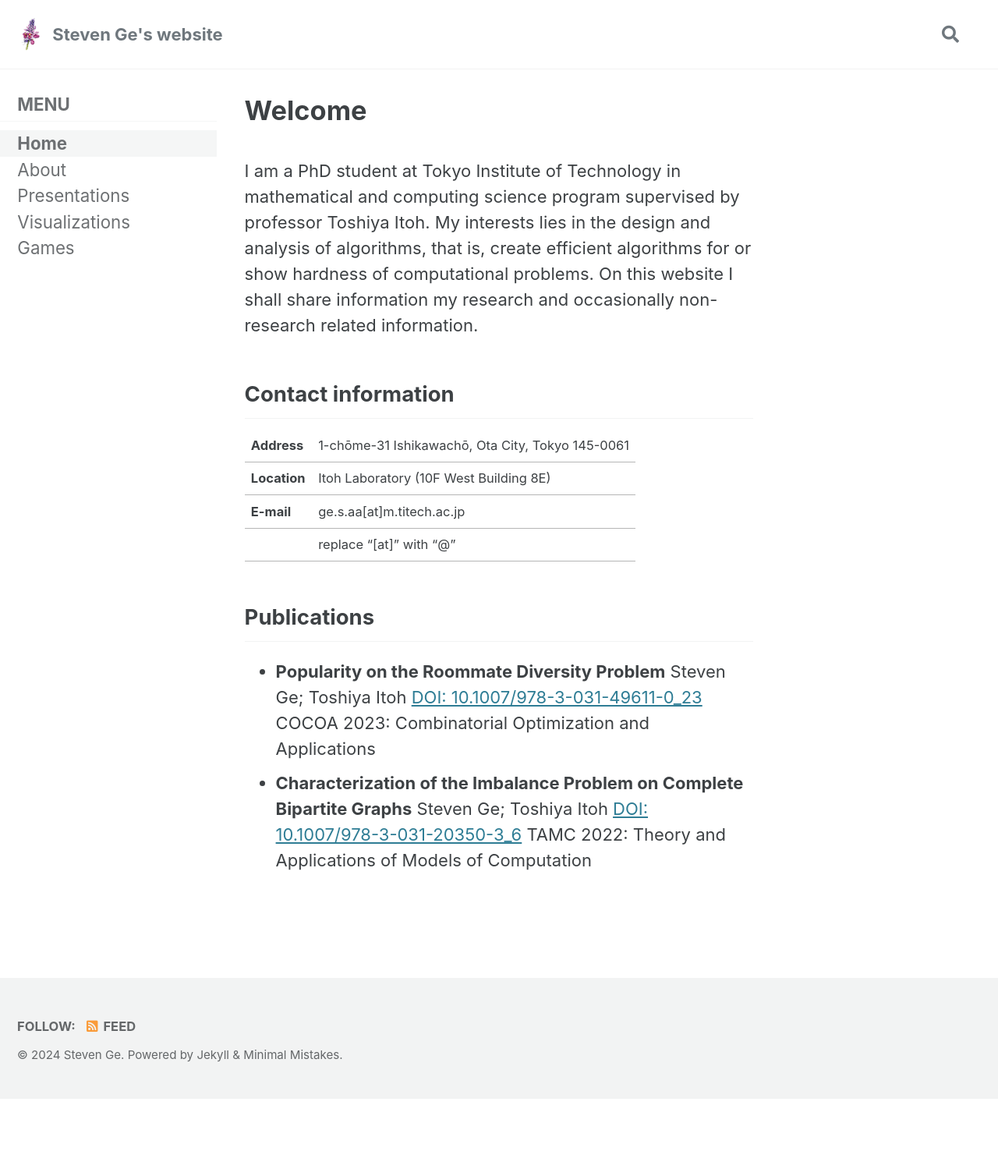
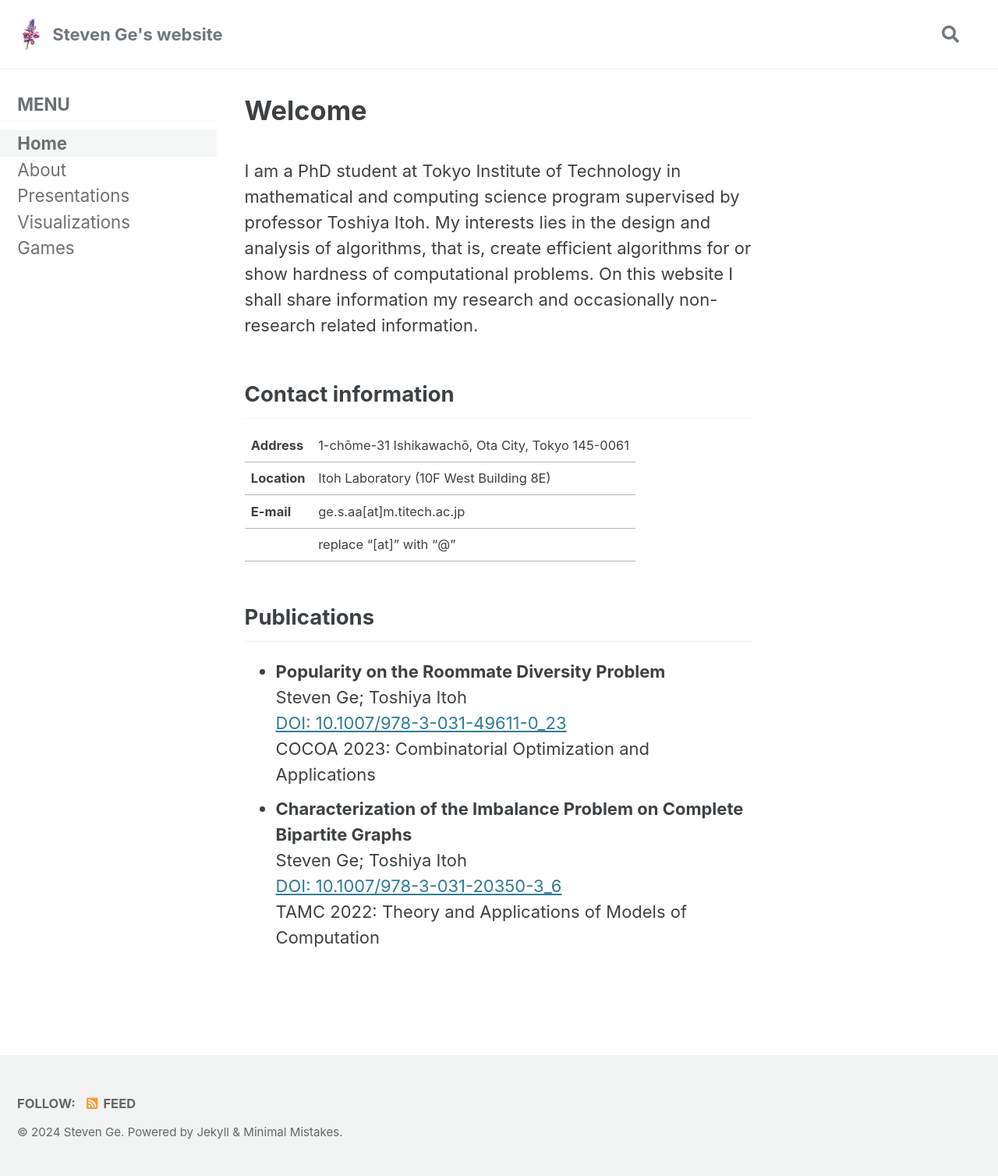
Before and after one commit to ge-steven/ge-steven.github.io, a Jekyll site: the page built from index.markdown, in a window 1280 px wide. Shown: the whole page at 78% size. Built offline with Jekyll 4.4.1, drawn with Linux system fonts in a browser that asks for light colours; cached includes are drawn as plain includes; before the commit the page ends 1409 px from its top, so only the background shows below that.

Commit message:
changed  publication format

```diff
--- a/index.markdown
+++ b/index.markdown
@@ -22,11 +22,11 @@ Contact information
 Publications
 -------------------
 
-* <b>Popularity on the Roommate Diversity Problem</b>
-     Steven Ge; Toshiya Itoh
-     <a href="https://doi.org/10.1007/978-3-031-49611-0_23">DOI: 10.1007/978-3-031-49611-0_23</a>
+* <b>Popularity on the Roommate Diversity Problem</b><br>
+     Steven Ge; Toshiya Itoh<br>
+     <a href="https://doi.org/10.1007/978-3-031-49611-0_23">DOI: 10.1007/978-3-031-49611-0_23</a><br>
      COCOA 2023: Combinatorial Optimization and Applications
-* <b>Characterization of the Imbalance Problem on Complete Bipartite Graphs</b>
-     Steven Ge; Toshiya Itoh
-     <a href="https://doi.org/10.1007/978-3-031-20350-3_6">DOI: 10.1007/978-3-031-20350-3_6</a>
+* <b>Characterization of the Imbalance Problem on Complete Bipartite Graphs</b><br>
+     Steven Ge; Toshiya Itoh<br>
+     <a href="https://doi.org/10.1007/978-3-031-20350-3_6">DOI: 10.1007/978-3-031-20350-3_6</a><br>
      TAMC 2022: Theory and Applications of Models of Computation
```
